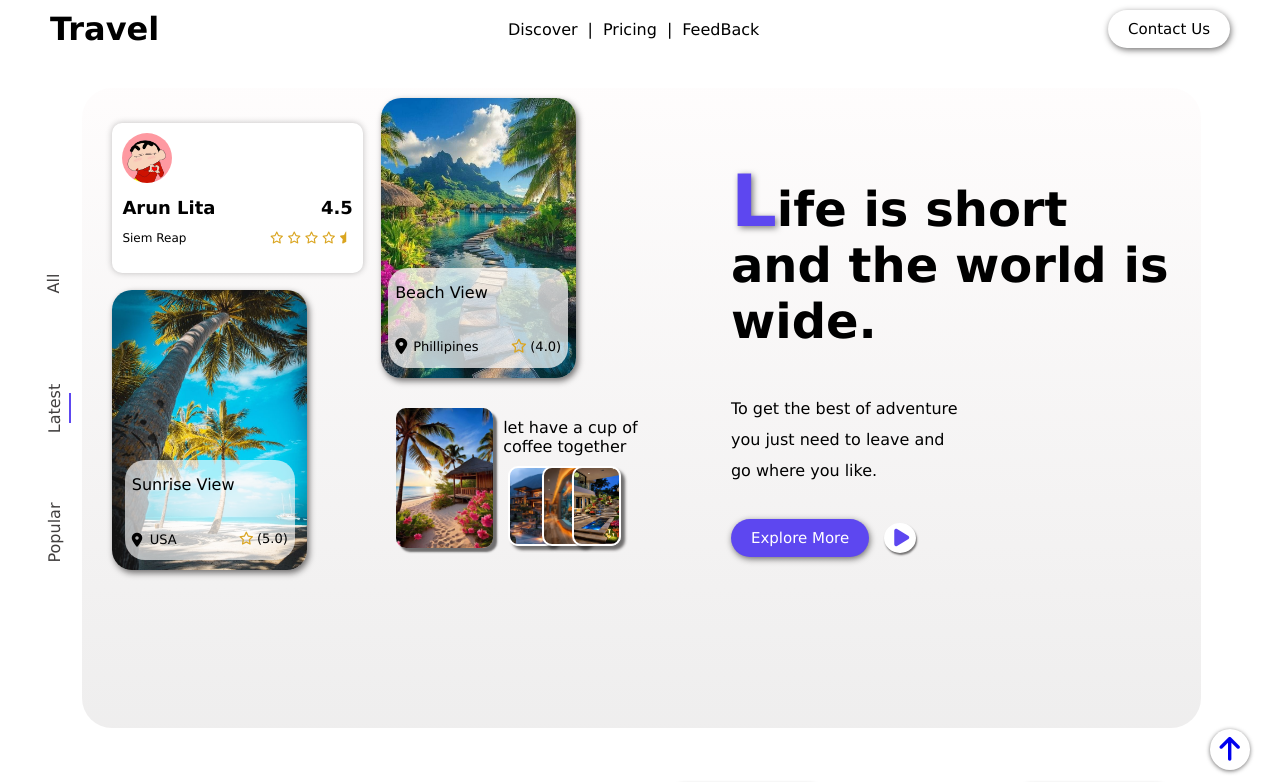
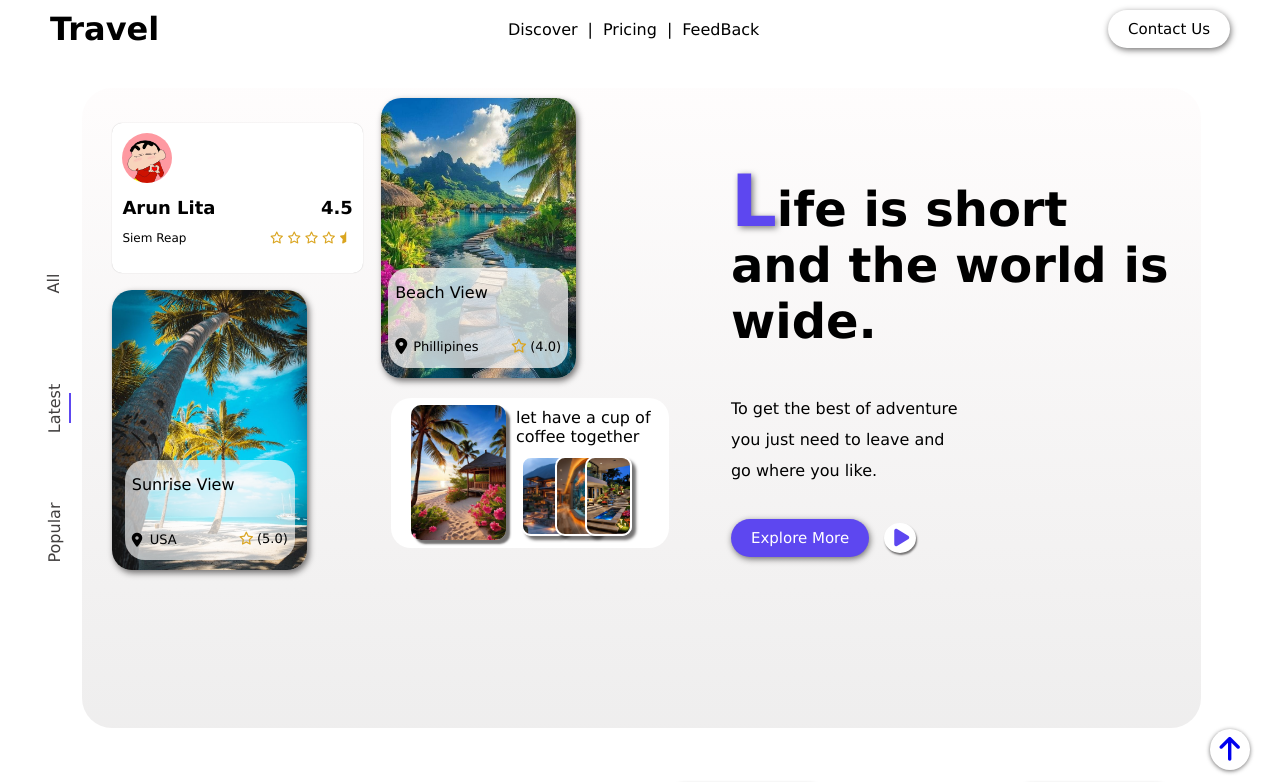
Before and after one commit to MoeurnSovanara/17_MOEURN_SOVANARA_PVH_Web_Homework003, a plain HTML site: page index.html in a window 1280 px wide. Shown: the top 782 px of the page. Drawn offline with Linux system fonts and the light colour scheme; a web font is replaced by a local one.

Commit message:
Update css

```diff
--- a/style/style.css
+++ b/style/style.css
@@ -118,7 +118,7 @@ header .header-button button:hover {
   margin-top: -15px;
   background-color: white;
   padding: 10px;
-  box-shadow: 0px 0px 6px rgba(25, 24, 24, 0.273);
+  box-shadow: 0px 0px 1px rgba(25, 24, 24, 0.273);
 }
 .section1 .Content-section1 .cart .cart1 .profile {
   width: 50px;
@@ -259,20 +259,25 @@ header .header-button button:hover {
 /* section cart4 */
 .section1 .cart .cart4 {
   width: 100%;
-  height: 140px;
-  margin: 30px 5px;
+  height: 150px;
+  margin: 20px 0px;
   display: flex;
+  background-color: white;
+  border-radius: 20px;
 }
 
 .section1 .cart .cart4 .cart4-left {
   width: 35%;
-  height: 100%;
+  height: 90%;
+  padding: 10px;
   background-image: url("/images/imgCart4.jfif");
   background-position: center;
   background-repeat: no-repeat;
   background-size: cover;
   border-radius: 10px;
   box-shadow: 4px 4px 2px rgba(25, 24, 24, 0.602);
+  margin-left: 20px;
+  margin-top: 7px;
 }
 
 .section1 .cart .cart4 .cart4-right {
@@ -431,6 +436,10 @@ header .header-button button:hover {
   background-position: center;
   background-size: cover;
   background-repeat: no-repeat;
+  transition: transform 0.7s;
+}
+.section2-image .image:hover{
+  transform: scale(1.1);
 }
 .section2-image .image:nth-child(1) {
   background-image: url("/images/sec2Pic1.jfif");
@@ -532,7 +541,7 @@ header .header-button button:hover {
 }
 
 .section3 .section3-content .section3-content-right .image-cart .feedback {
-  background-color: rgba(255, 255, 255, 0.846);
+  background-color: rgba(255, 255, 255, 0.662);
   width: 190px;
   height: 70px;
   border-radius: 20px;
```
